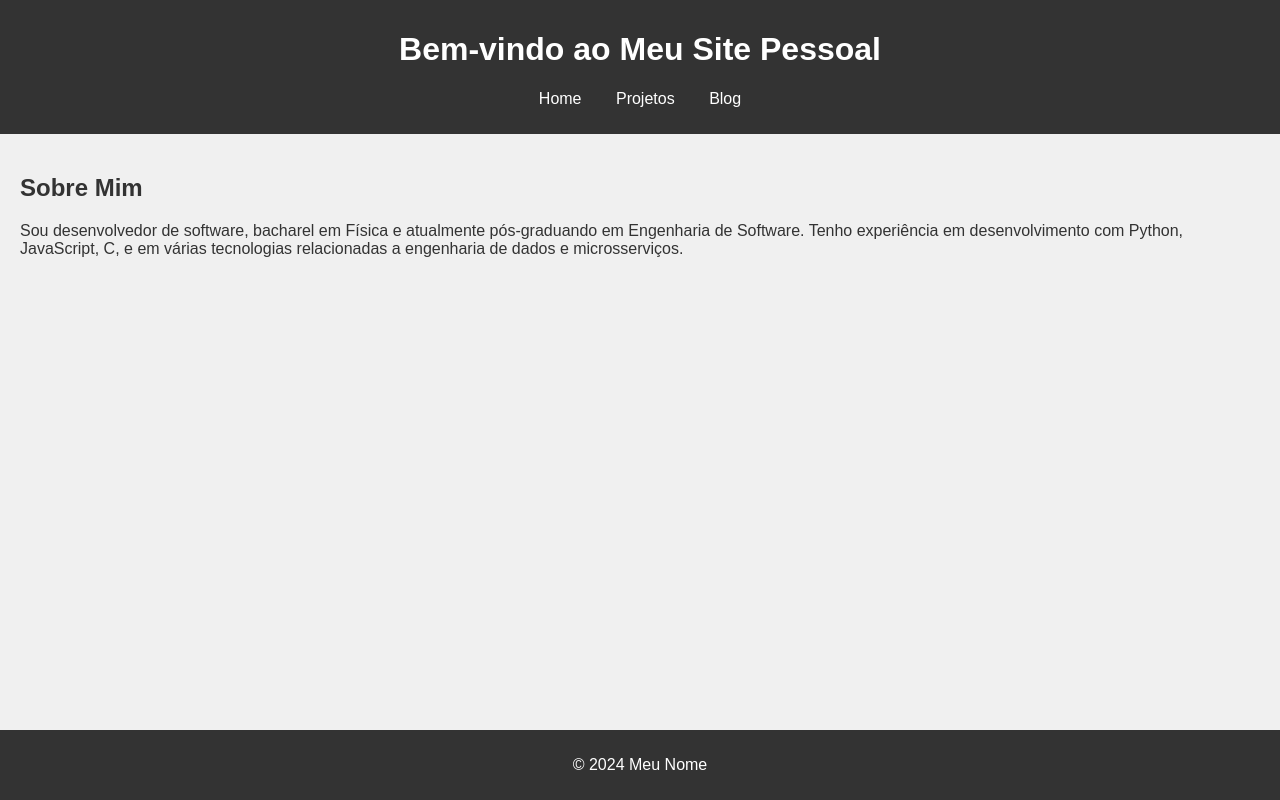
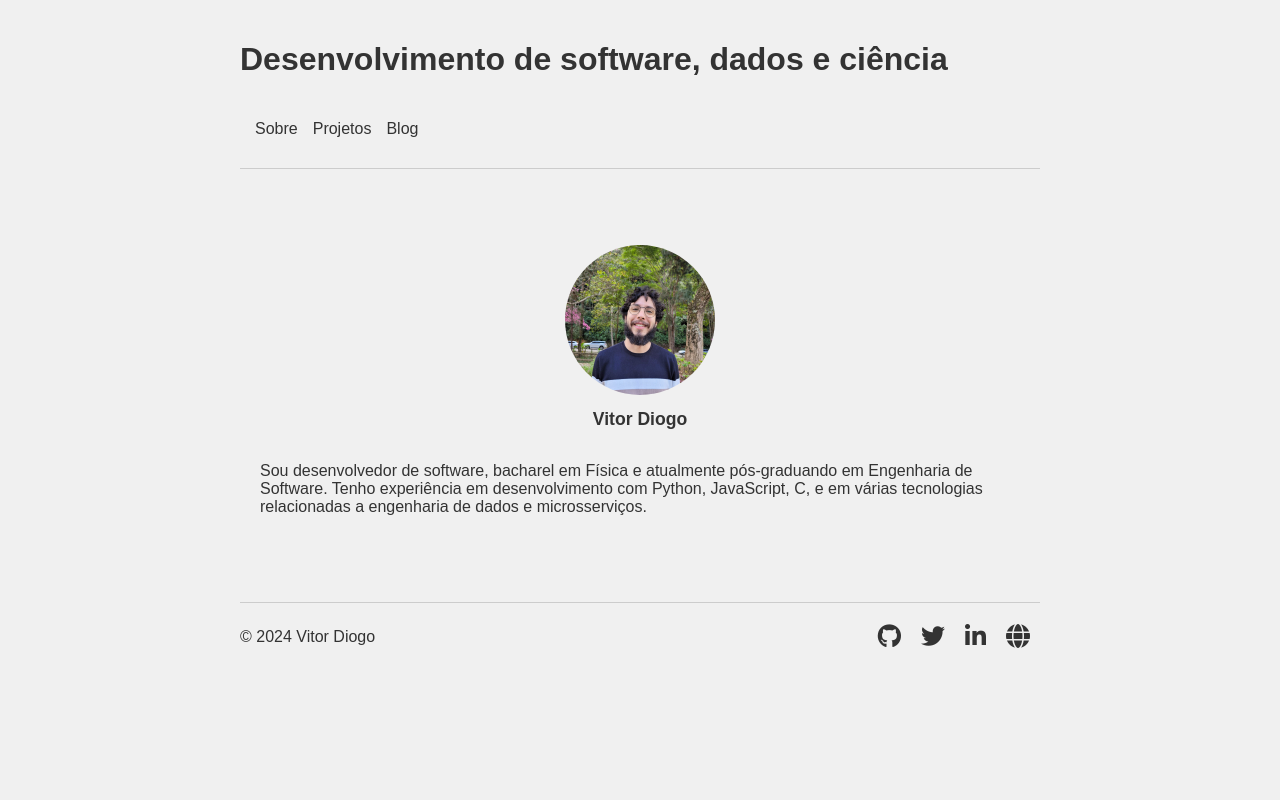
Before and after one commit to vpdiogo/my-website, a plain HTML site: page index.html in a window 1280 px wide. Drawn offline with Linux system fonts and the light colour scheme.

Commit message:
feat: add changes in HTML

```diff
--- a/css/style.css
+++ b/css/style.css
@@ -4,40 +4,160 @@ body {
     padding: 0;
     background-color: #f0f0f0;
     color: #333;
+    max-width: 800px;
+    margin: 0 auto;
 }
 
 header {
-    background-color: #333;
-    color: #fff;
-    padding: 10px 0;
-    text-align: center;
+    color: #333;
+    padding: 20px 0;
+    display: flex;
+    flex-direction: column;
+    align-items: flex-start;
+    max-width: 800px;
+    width: 100%;
+    margin: 0 auto;
+}
+
+nav {
+    margin: 10px 0;
+    width: 100%;
 }
 
 nav ul {
     list-style: none;
     padding: 0;
+    display: flex;
+    justify-content: flex-start;
+    margin: 10px 0 0 0;
+    flex-wrap: wrap;
 }
 
 nav ul li {
-    display: inline;
-    margin: 0 15px;
+    margin-left: 15px;
 }
 
 nav ul li a {
-    color: #fff;
+    color: #333;
     text-decoration: none;
 }
 
+@media (max-width: 600px) {
+    nav ul {
+        align-items: flex-start;
+    }
+    header h1 {
+        margin: 20px 0;
+        padding: 0 15px;
+    }
+}
+
 main {
+    max-width: 800px;
+    margin: 0 auto;
     padding: 20px;
 }
 
+hr {
+    border: none;
+    border-top: 1px solid #ccc;
+    margin: 20px 0;
+    width: 100%;
+}
+
+.sobre-mim {
+    display: flex;
+    flex-direction: column;
+    align-items: center;
+    text-align: center;
+    margin-bottom: 20px;
+}
+
+.sobre-mim-content {
+    display: flex;
+    flex-direction: column;
+    align-items: center;
+    text-align: left;
+    max-width: 800px;
+}
+
+.sobre-mim img {
+    border-radius: 50%;
+    width: 150px;
+    height: 150px;
+    object-fit: cover;
+    margin-bottom: 10px;
+}
+
+.sobre-mim figcaption {
+    font-size: 1.1em;
+    text-align: center;
+    font-weight: bold;
+}
+
+.redes-sociais {
+    text-align: center;
+    margin-top: 30px;
+}
+
+.redes-sociais ul {
+    list-style: none;
+    padding: 0;
+}
+
+.redes-sociais ul li {
+    display: inline;
+    margin: 0 10px;
+}
+
+.redes-sociais ul li a {
+    text-decoration: none;
+    color: #333;
+    font-size: 1.2em;
+    font-weight: bold;
+}
+
+.redes-sociais ul li a:hover {
+    color: #0073e6;
+}
+
 footer {
-    background-color: #333;
-    color: #fff;
-    text-align: center;
+    color: #333;
     padding: 10px 0;
-    position: absolute;
     width: 100%;
+    max-width: 800px;
     bottom: 0;
+    text-align: left;
 }
+
+.footer-content {
+    display: flex;
+    justify-content: space-between;
+    align-items: center;
+    max-width: 800px;
+    margin: 0;
+    width: 100%;
+}
+
+.social-icons {
+    display: flex;
+}
+
+.social-icons a {
+    margin: 0 10px;
+    color: #333;
+    text-decoration: none;
+    font-size: 24px;
+}
+
+.social-icons a:hover {
+    color: #007bff;
+}
+
+.social-icons i {
+    transition: color 0.3s ease;
+}
+
+footer p {
+    margin: 0;
+}
--- a/index.html
+++ b/index.html
@@ -4,30 +4,61 @@
     <meta charset="UTF-8">
     <meta name="viewport" content="width=device-width, initial-scale=1.0">
     <meta name="description" content="Desenvolvedor de software, bacharel em Física e pós-graduando em Engenharia de Software.">
-    <title>Sobre Mim</title>
+    <title>Vitor Diogo</title>
     <link rel="stylesheet" href="css/style.css">
+    <link rel="stylesheet" href="https://cdnjs.cloudflare.com/ajax/libs/font-awesome/6.0.0-beta3/css/all.min.css">
+
 </head>
 <body>
     <header>
-        <h1>Bem-vindo ao Meu Site Pessoal</h1>
+        <h1>Desenvolvimento de software, dados e ciência</h1>
         <nav>
             <ul>
-                <li><a href="index.html">Home</a></li>
+                <li><a href="index.html">Sobre</a></li>
                 <li><a href="projects.html">Projetos</a></li>
                 <li><a href="blog.html">Blog</a></li>
             </ul>
         </nav>
+        <hr>
     </header>
 
     <main>
-        <section>
-            <h2>Sobre Mim</h2>
-            <p>Sou desenvolvedor de software, bacharel em Física e atualmente pós-graduando em Engenharia de Software. Tenho experiência em desenvolvimento com Python, JavaScript, C, e em várias tecnologias relacionadas a engenharia de dados e microsserviços.</p>
+        <section class="sobre-mim">
+            <div class="sobre-mim-content">
+                <figure>
+                    <img src="assets/images/foto-perfil.jpeg" alt="Minha foto">
+                    <figcaption>Vitor Diogo</figcaption>
+                </figure>
+                <p>
+                    Sou desenvolvedor de software, bacharel em Física e atualmente pós-graduando
+                    em Engenharia de Software. Tenho experiência em desenvolvimento com Python,
+                    JavaScript, C, e em várias tecnologias relacionadas a engenharia de dados
+                    e microsserviços.
+                </p>
+            </div>
         </section>
+
     </main>
 
     <footer>
-        <p>&copy; 2024 Meu Nome</p>
+        <hr>
+        <div class="footer-content">
+            <p>&copy; 2024 Vitor Diogo</p>
+            <div class="social-icons">
+                <a href="hhttps://github.com/vpdiogo" target="_blank">
+                    <i class="fab fa-github"></i>
+                </a>
+                <a href="https://twitter.com/diogopvitor" target="_blank">
+                    <i class="fab fa-twitter"></i>
+                </a>
+                <a href="https://linkedin.com/in/vitorpdiogo" target="_blank">
+                    <i class="fab fa-linkedin-in"></i>
+                </a>
+                <a href="https://bsky.app/profile/diogopvitor.bsky.social" target="_blank">
+                    <i class="fas fa-globe"></i>
+                </a>
+            </div>
+        </div>
     </footer>
 
     <script src="js/main.js"></script>
```
Also changed, not shown: assets/images/foto-perfil.jpeg (added).
